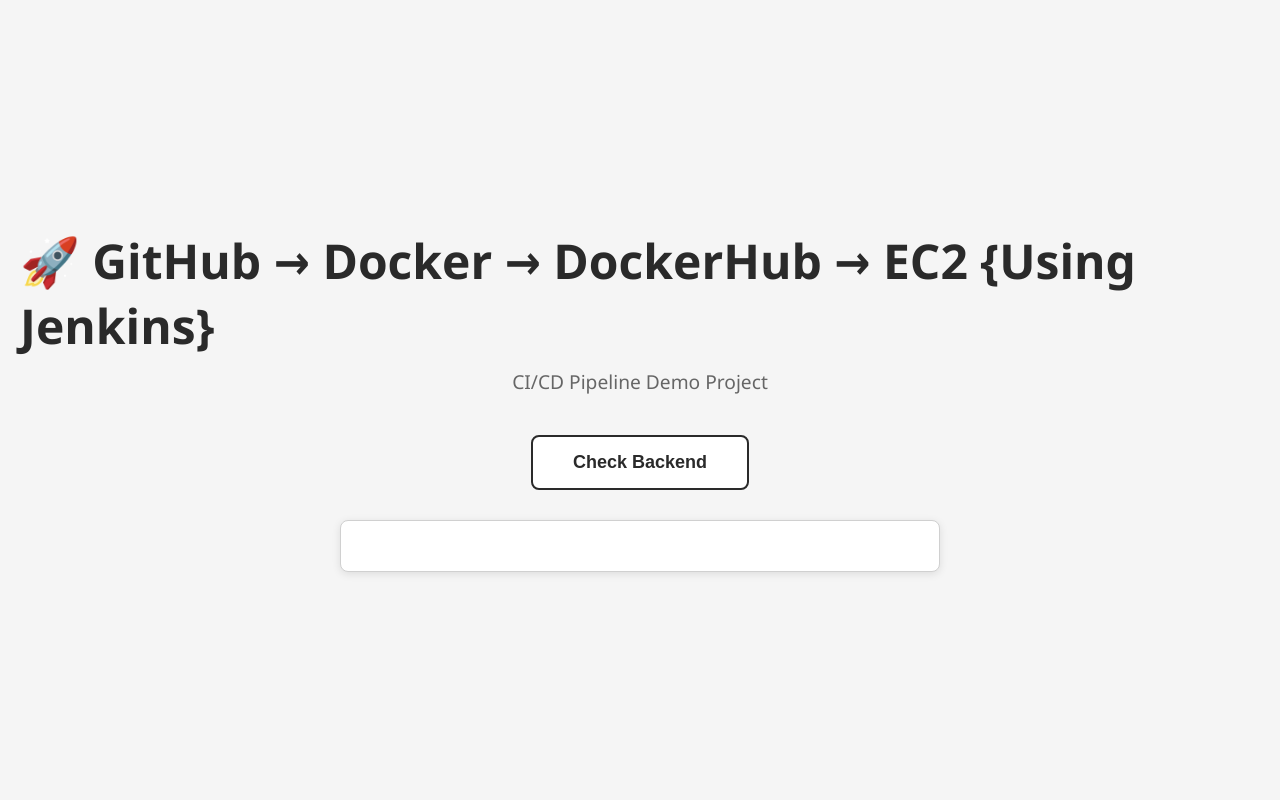
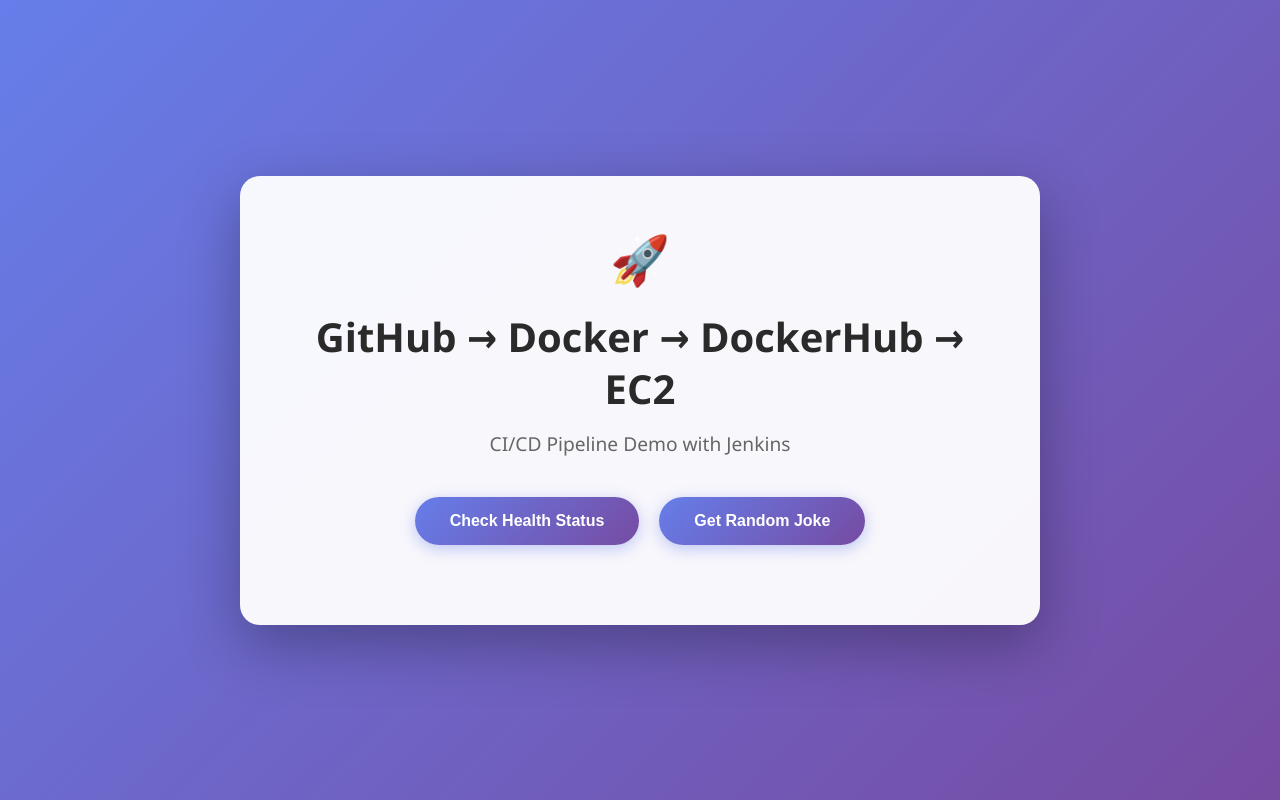
Before and after one commit to kishansinghifs1/Jenkins, a website: page public/index.html in a window 1280 px wide. Drawn offline with Linux system fonts and the light colour scheme.

Commit message:
feat: introduce frontend UI for CI/CD demo and add `/api/joke` endpoint to fetch jokes.

```diff
--- a/public/index.html
+++ b/public/index.html
@@ -12,7 +12,7 @@
 
         body {
             font-family: 'Segoe UI', Tahoma, Geneva, Verdana, sans-serif;
-            background: #f5f5f5;
+            background: linear-gradient(135deg, #667eea 0%, #764ba2 100%);
             color: #333333;
             min-height: 100vh;
             display: flex;
@@ -22,69 +22,187 @@
             padding: 20px;
         }
 
+        .container {
+            background: rgba(255, 255, 255, 0.95);
+            padding: 50px;
+            border-radius: 20px;
+            box-shadow: 0 20px 60px rgba(0, 0, 0, 0.3);
+            max-width: 800px;
+            width: 100%;
+            text-align: center;
+        }
+
         h1 {
-            font-size: 3rem;
-            margin-bottom: 10px;
+            font-size: 2.5rem;
+            margin-bottom: 15px;
             color: #2a2a2a;
+            line-height: 1.3;
         }
 
         p {
             font-size: 1.2rem;
             margin-bottom: 40px;
             color: #666666;
+            font-weight: 500;
+        }
+
+        .button-group {
+            display: flex;
+            gap: 20px;
+            justify-content: center;
+            flex-wrap: wrap;
+            margin-bottom: 30px;
         }
 
         button {
-            padding: 15px 40px;
-            border: 2px solid #2a2a2a;
-            background: #ffffff;
-            color: #2a2a2a;
-            font-size: 18px;
+            padding: 15px 35px;
+            border: none;
+            background: linear-gradient(135deg, #667eea 0%, #764ba2 100%);
+            color: #ffffff;
+            font-size: 16px;
             font-weight: 600;
             cursor: pointer;
-            border-radius: 8px;
+            border-radius: 50px;
             transition: all 0.3s ease;
+            box-shadow: 0 4px 15px rgba(102, 126, 234, 0.4);
         }
 
         button:hover {
-            background: #2a2a2a;
-            color: #ffffff;
+            transform: translateY(-2px);
+            box-shadow: 0 6px 20px rgba(102, 126, 234, 0.6);
         }
 
         button:active {
-            transform: scale(0.98);
+            transform: translateY(0);
+        }
+
+        .output-section {
+            margin-top: 20px;
         }
 
         pre {
-            background: #ffffff;
-            padding: 25px;
-            width: 90%;
-            max-width: 600px;
-            margin: 30px auto 0;
-            border-radius: 8px;
+            background: #f8f9fa;
+            padding: 20px;
+            width: 100%;
+            margin: 15px 0;
+            border-radius: 12px;
             text-align: left;
-            border: 1px solid #d0d0d0;
-            box-shadow: 0 2px 8px rgba(0, 0, 0, 0.1);
+            border: 2px solid #e9ecef;
+            box-shadow: 0 2px 8px rgba(0, 0, 0, 0.05);
             font-size: 14px;
             line-height: 1.6;
             color: #2a2a2a;
+            overflow-x: auto;
+            min-height: 60px;
+            display: none;
+        }
+
+        pre.active {
+            display: block;
+            animation: fadeIn 0.3s ease;
+        }
+
+        @keyframes fadeIn {
+            from {
+                opacity: 0;
+                transform: translateY(-10px);
+            }
+
+            to {
+                opacity: 1;
+                transform: translateY(0);
+            }
+        }
+
+        .emoji {
+            font-size: 3rem;
+            margin-bottom: 20px;
+            display: block;
+        }
+
+        @media (max-width: 768px) {
+            .container {
+                padding: 30px 20px;
+            }
+
+            h1 {
+                font-size: 1.8rem;
+            }
+
+            p {
+                font-size: 1rem;
+            }
+
+            .button-group {
+                flex-direction: column;
+            }
+
+            button {
+                width: 100%;
+            }
         }
     </style>
 </head>
 
 <body>
-    <h1>🚀 GitHub → Docker → DockerHub → EC2 {Using Jenkins}</h1>
-    <p>CI/CD Pipeline Demo Project</p>
+    <div class="container">
+        <span class="emoji">🚀</span>
+        <h1>GitHub → Docker → DockerHub → EC2</h1>
+        <p>CI/CD Pipeline Demo with Jenkins</p>
 
-    <button onclick="check()">Check Backend</button>
-    <pre id="out"></pre>
+        <div class="button-group">
+            <button onclick="checkHealth()">Check Health Status</button>
+            <button onclick="checkJoke()">Get Random Joke</button>
+        </div>
+
+        <div class="output-section">
+            <pre id="health-out"></pre>
+            <pre id="joke-out"></pre>
+        </div>
+    </div>
 
     <script>
-        async function check() {
-            const res = await fetch("/api/health");
-            const data = await res.json();
-            document.getElementById("out").innerText =
-                JSON.stringify(data, null, 2);
+        async function checkHealth() {
+            const output = document.getElementById("health-out");
+            const jokeOut = document.getElementById("joke-out");
+            jokeOut.classList.remove("active");
+
+            output.innerText = "Loading...";
+            output.classList.add("active");
+
+            try {
+                const res = await fetch("/api/health");
+                const data = await res.json();
+                output.innerText = JSON.stringify(data, null, 2);
+            } catch (error) {
+                output.innerText = "Error: " + error.message;
+            }
+        }
+
+        async function checkJoke() {
+            const output = document.getElementById("joke-out");
+            const healthOut = document.getElementById("health-out");
+            healthOut.classList.remove("active");
+
+            output.innerText = "Loading...";
+            output.classList.add("active");
+
+            try {
+                const res = await fetch("/api/joke");
+                const data = await res.json();
+                // Format joke based on type
+                let jokeText = "";
+                if (data.type === "single") {
+                    jokeText = data.joke;
+                } else if (data.type === "twopart") {
+                    jokeText = `${data.setup}\n\n${data.delivery}`;
+                }
+
+                // Display formatted joke with category
+                output.innerText = `📂 Category: ${data.category}\n\n${jokeText}`;
+            } catch (error) {
+                output.innerText = "Error: " + error.message;
+            }
         }
     </script>
 </body>
```
Also changed, not shown: server.js (+23 -0 lines).
